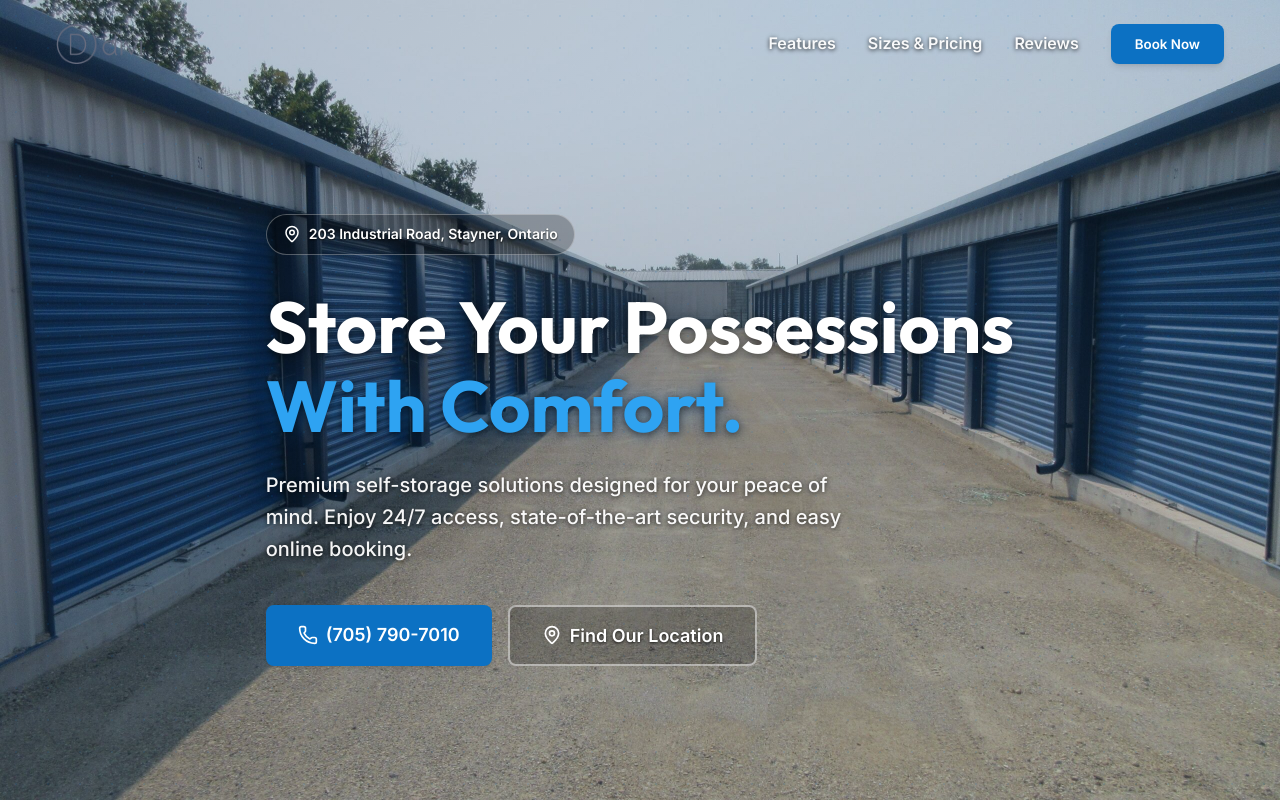
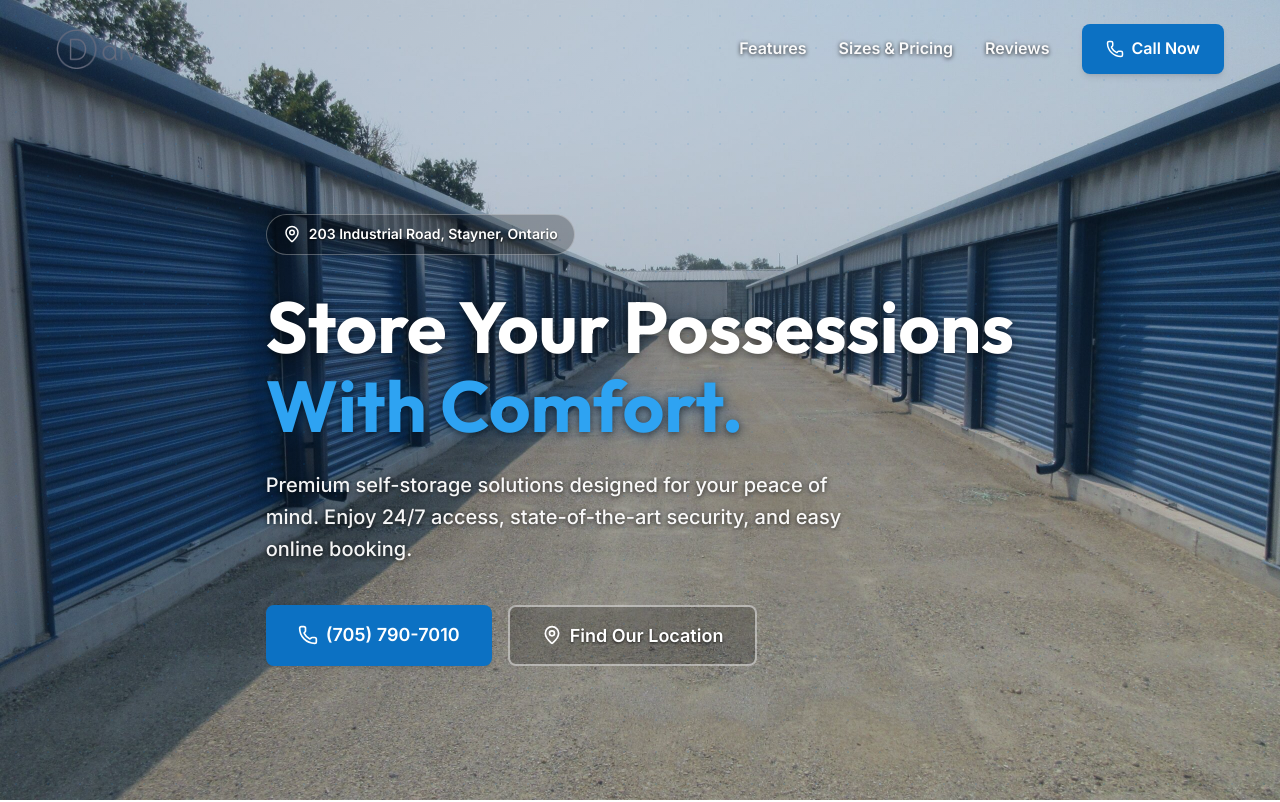
Before and after one commit to GregYaniw/comfort-self-storage, a React (Vite) app: page / in a window 1280 px wide. Shown: the top 802 px of the page. Built offline with nearby package versions, Linux system fonts and the light colour scheme.

Commit message:
updated call now button

```diff
--- a/src/components/Footer.jsx
+++ b/src/components/Footer.jsx
@@ -1,5 +1,5 @@
 import React from 'react';
-import { Phone, Mail, MapPin, MessageCircle, Instagram } from 'lucide-react';
+import { Phone, Mail, MapPin, MessageCircle, Camera } from 'lucide-react';
 import logoUrl from '../assets/logo.png';
 import './Footer.css';
 
@@ -18,7 +18,7 @@ const Footer = () => {
             </p>
             <div className="social-links">
               <a href="sms:+17057907010" className="social-icon"><MessageCircle size={20} /></a>
-              <a href="https://www.instagram.com/comfortselfstorage/" target="_blank" rel="noopener noreferrer" className="social-icon"><Instagram size={20} /></a>
+              <a href="https://www.instagram.com/comfortselfstorage/" target="_blank" rel="noopener noreferrer" className="social-icon"><Camera size={20} /></a>
             </div>
           </div>
 
--- a/src/components/Navbar.jsx
+++ b/src/components/Navbar.jsx
@@ -1,5 +1,5 @@
 import React, { useState, useEffect } from 'react';
-import { Menu, X } from 'lucide-react';
+import { Menu, X, Phone } from 'lucide-react';
 import logoUrl from '../assets/logo.png';
 import './Navbar.css';
 
@@ -26,7 +26,7 @@ const Navbar = () => {
           <a href="#features" className="nav-link">Features</a>
           <a href="#pricing" className="nav-link">Sizes & Pricing</a>
           <a href="#testimonials" className="nav-link">Reviews</a>
-          <button className="btn btn-primary">Book Now</button>
+          <a href="tel:705-790-7010" className="btn btn-primary" style={{ display: 'inline-flex', alignItems: 'center', gap: '0.5rem' }}><Phone size={18} /> Call Now</a>
         </div>
 
         <button
@@ -42,7 +42,7 @@ const Navbar = () => {
           <a href="#features" className="nav-link" onClick={() => setIsMobileMenuOpen(false)}>Features</a>
           <a href="#pricing" className="nav-link" onClick={() => setIsMobileMenuOpen(false)}>Sizes & Pricing</a>
           <a href="#testimonials" className="nav-link" onClick={() => setIsMobileMenuOpen(false)}>Reviews</a>
-          <button className="btn btn-primary">Book Now</button>
+          <a href="tel:705-790-7010" className="btn btn-primary" style={{ display: 'inline-flex', alignItems: 'center', gap: '0.5rem', justifyContent: 'center' }}><Phone size={18} /> Call Now</a>
         </div>
       )}
     </nav>
```
